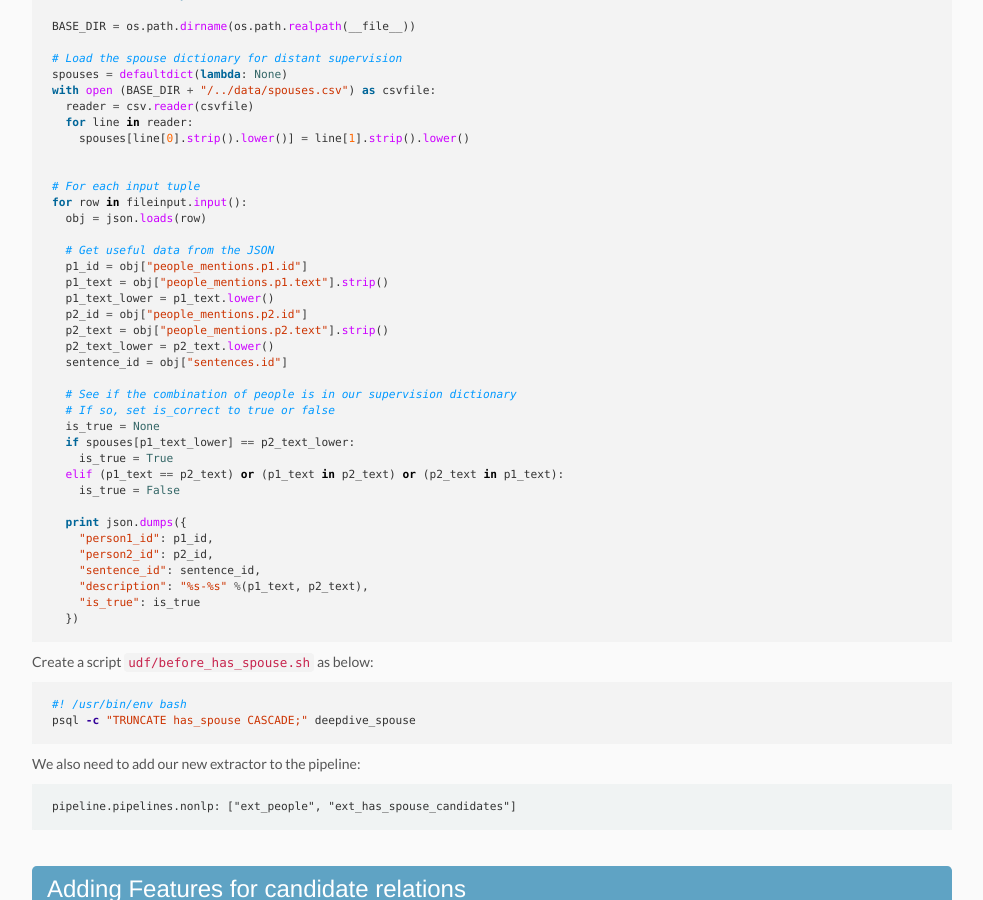
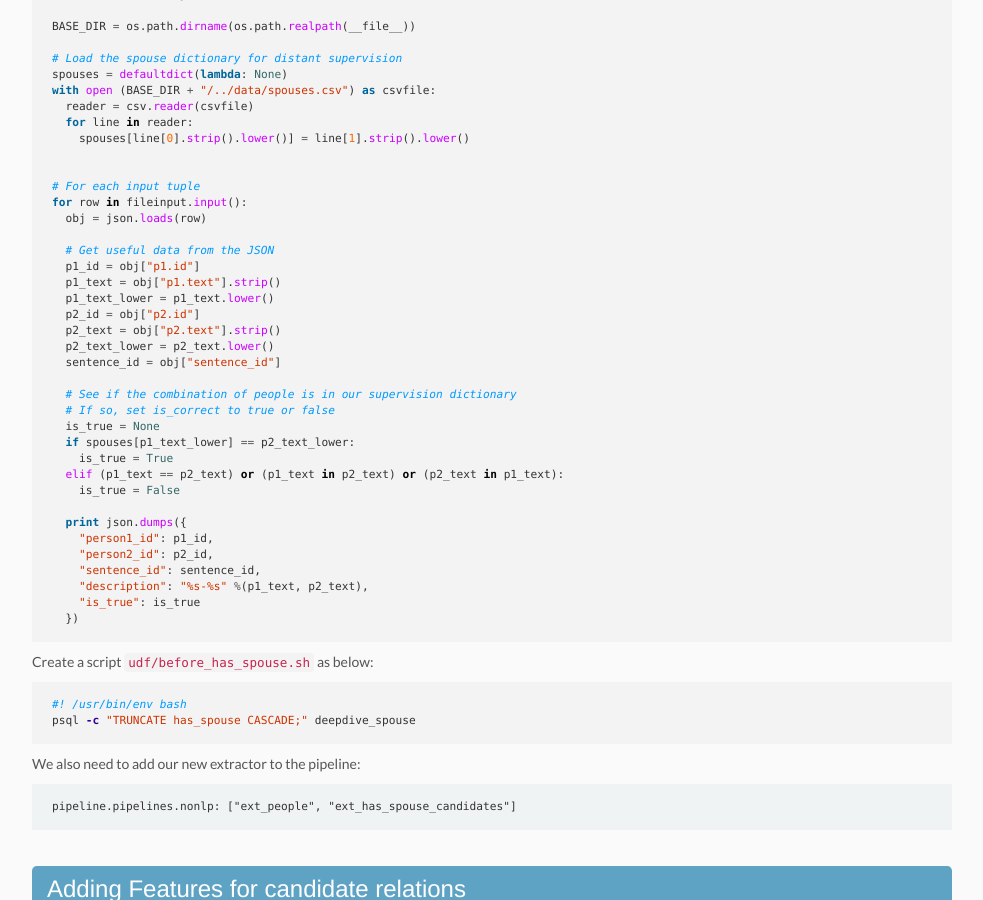
Before and after one commit to senaraiandi/deepdive, a Jekyll site: the page built from doc/walkthrough.md, in a window 1280 px wide and 900 px high, scrolled down 6269 px. Shown: the whole window, without its empty margins (148-1131 px from the left). Built offline with Jekyll 4.4.1, drawn with Linux system fonts in a browser that asks for light colours; nearby versions of some CDN libraries; some of the changed text lies outside the part shown.

Commit message:
updated walkthrough.md until extracting candidate

```diff
--- a/doc/walkthrough.md
+++ b/doc/walkthrough.md
@@ -220,7 +220,7 @@
   # Find phrases that are tagged with PERSON
   phrases_indicies = []
   start_index = 0
-  ner_list = list(enumerate(sentence_obj["sentences.ner_tags"]))
+  ner_list = list(enumerate(sentence_obj["ner_tags"]))
   while True:
     sublist = ner_list[start_index:]
     next_phrase = list(itertools.takewhile(lambda x: (x[1] in ["PERSON"]), sublist))
@@ -233,10 +233,10 @@
   # Output a tuple for each PERSON phrase
   for phrase in phrases_indicies:
     print json.dumps({
-      "sentence_id": sentence_obj["sentences.id"],
+      "sentence_id": sentence_obj["id"],
       "start_index": phrase[0],
       "length": len(phrase),
-      "text": " ".join(sentence_obj["sentences.words"][phrase[0]:phrase[-1]+1])
+      "text": " ".join(sentence_obj["words"][phrase[0]:phrase[-1]+1])
     })
 {% endhighlight %}
 
@@ -319,13 +319,13 @@
   obj = json.loads(row)
 
   # Get useful data from the JSON
-  p1_id = obj["people_mentions.p1.id"]
-  p1_text = obj["people_mentions.p1.text"].strip()
+  p1_id = obj["p1.id"]
+  p1_text = obj["p1.text"].strip()
   p1_text_lower = p1_text.lower()
-  p2_id = obj["people_mentions.p2.id"]
-  p2_text = obj["people_mentions.p2.text"].strip()
+  p2_id = obj["p2.id"]
+  p2_text = obj["p2.text"].strip()
   p2_text_lower = p2_text.lower()
-  sentence_id = obj["sentences.id"]
+  sentence_id = obj["sentence_id"]
 
   # See if the combination of people is in our supervision dictionary
   # If so, set is_correct to true or false
```
